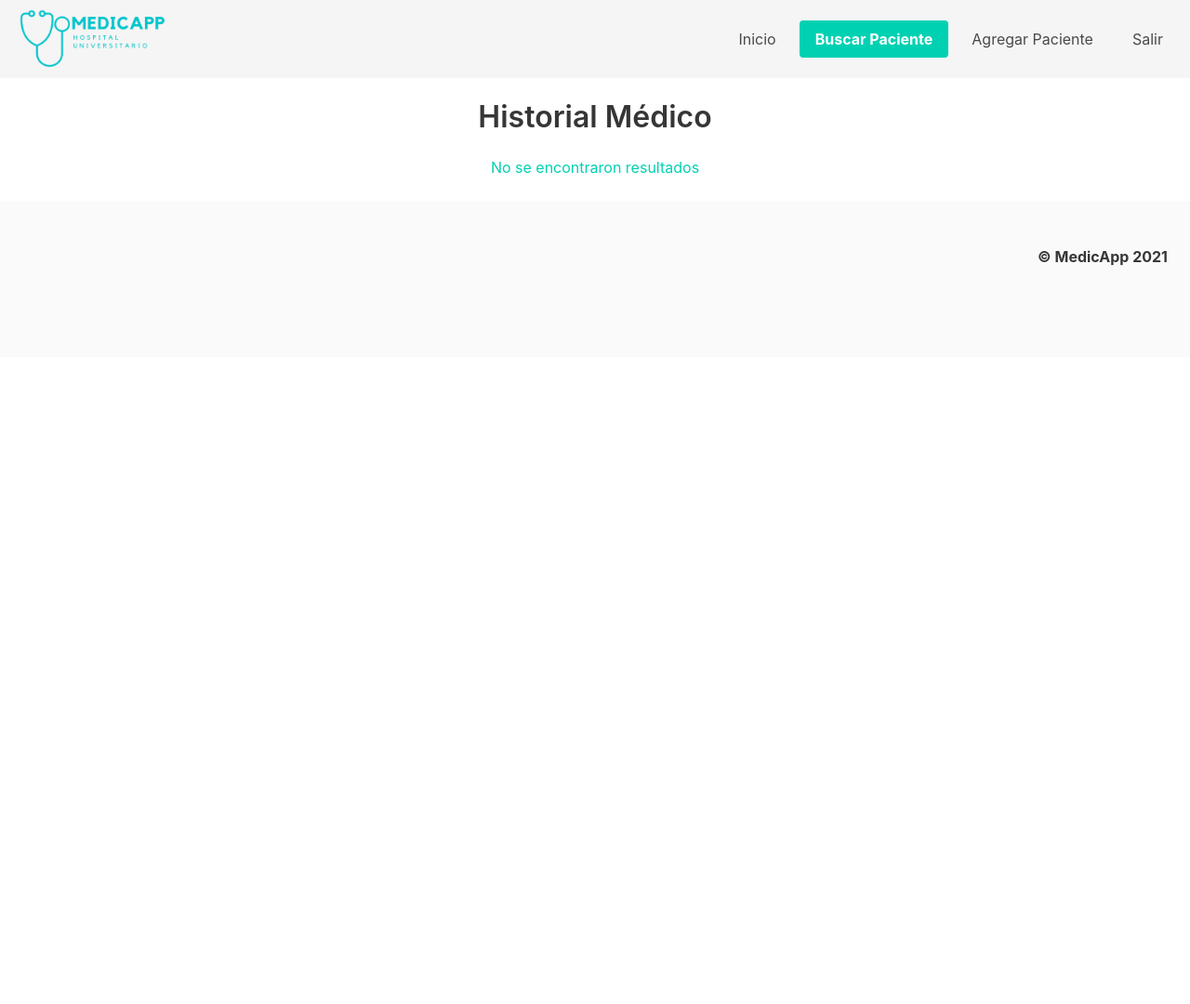
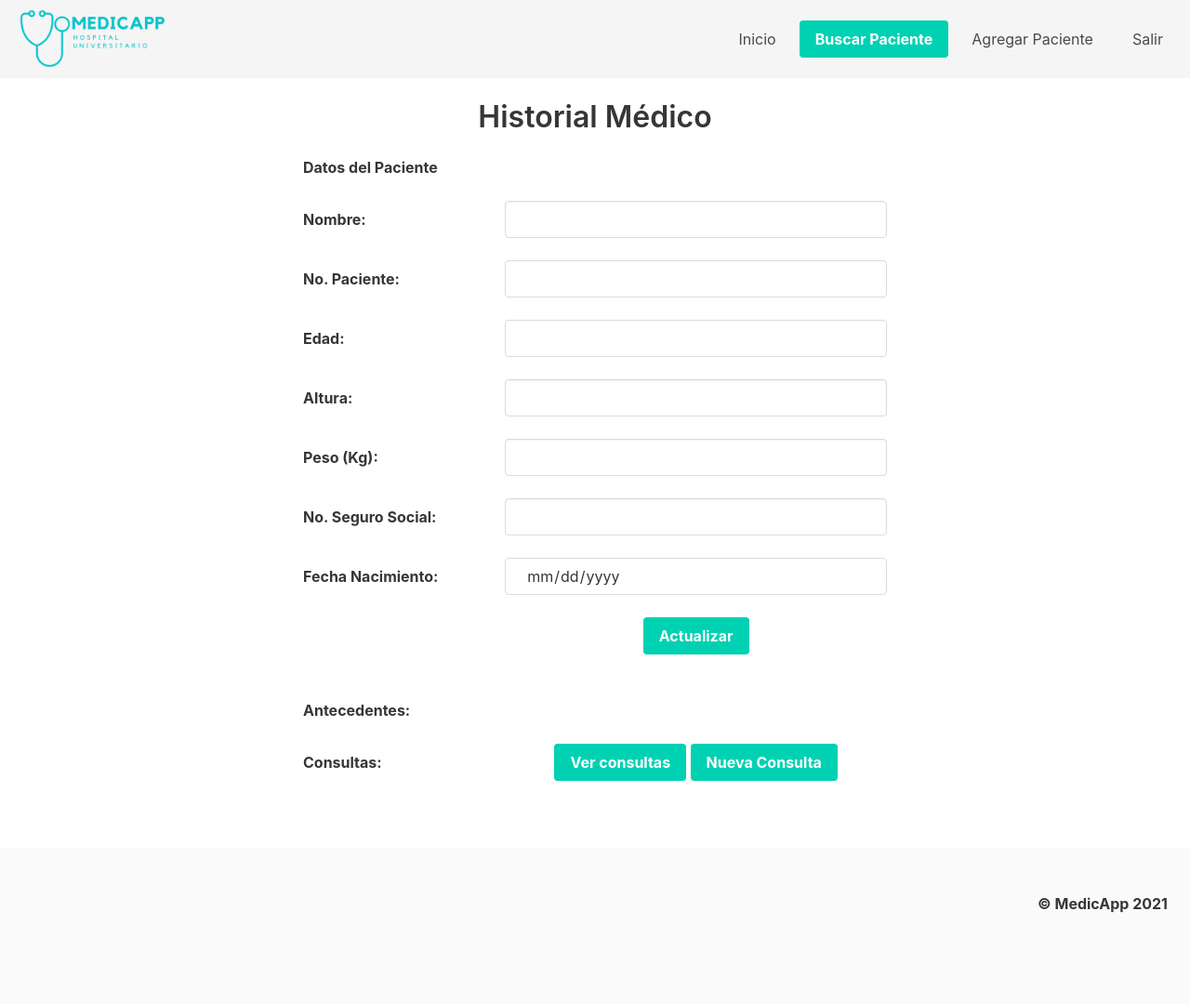
Before and after one commit to Jheb1024/MedicApp-History, a PHP site: page /Proyecto/views/historial/index.php?id=1 in a window 1280 px wide. Shown: the whole page at 93% size. Before the commit the page ends 286 px from the top, so only its background shows below. Run offline with PHP 8.4, Linux system fonts and the light colour scheme; data that the repository does not hold is empty.

Commit message:
Backend Historial

```diff
--- a/controllers/buscar_fecha.php
+++ b/controllers/buscar_fecha.php
@@ -28,7 +28,7 @@
         $salida .= "
                 <tr>
                     <th>" . $fila['id_paciente'] . "</th>
-                    <th><a href='../historial/index.php'>" . $fila['nombre'] . "</a></th>
+                    <th><a href='../historial/index.php?id=".$fila['id_paciente']."'>" . $fila['nombre'] . "</a></th>
                 </tr>
             ";
     }
--- a/controllers/historial_ajax.js
+++ b/controllers/historial_ajax.js
@@ -0,0 +1,40 @@
+$(document).ready(function () {
+   $('#btn-actualizar').click(function () {
+       let nombre = $('#name').val().split(" ");
+       var datos =  "nombre=" + nombre[0] + "&" +
+                    "app=" + nombre[1] + "&" +
+                    "apm=" + nombre[2] + "&" +
+                    "altura=" + $('#altura').val() + "&" +
+                    "peso=" + $('#peso').val() + "&" +
+                    "no_seguro_social=" + $('#no_seguro').val() + "&" +
+                    "id=" + $('#id_paciente').val();
+       $.ajax({
+           type: 'POST',
+           url: '../../controllers/actualizar_historial.php',
+           data: datos,
+           success: function (r) {
+               if (r) {
+                   alert("Información actualizada con éxito.");
+               } else{
+                   alert("No se pudo actualizar.");
+               }
+           }
+       });
+       return false;
+   });
+
+    $('#btn-ver-consultas').click(function () {
+        var id = "id=" + $('#id_paciente').val() + "&" +
+                 "altura=" + $('#altura').val();
+        $.ajax({
+            type: 'POST',
+            url: '../../controllers/mostrar_consultas.php',
+            dataType: 'html',
+            data: id,
+            success: function (respuesta) {
+                $('#consultas').html(respuesta);
+            }
+        });
+        return false;
+    });
+});
--- a/controllers/mostrar_historial.php
+++ /dev/null
@@ -1 +0,0 @@
-<?php
--- a/views/buscar_paciente/index.php
+++ b/views/buscar_paciente/index.php
@@ -77,6 +77,6 @@
     <label class="label has-text-right">&#169 MedicApp 2021</label>
 </footer>
 <script src="../../libs/jquery-3.6.0.min.js"></script>
-<script src="../../controllers/historial_ajax.js"></script>
+<script src="../../controllers/buscar_ajax.js"></script>
 </body>
 </html>
--- a/views/historial/index.php
+++ b/views/historial/index.php
@@ -1,3 +1,11 @@
+<?php
+$mysqli = new mysqli("localhost", "root", "", "doctores");
+
+$salida = "";
+$query = "SELECT * FROM paciente WHERE id_paciente = ".$_GET['id'];
+$resultado = $mysqli->query($query);
+$fila = $resultado->fetch_assoc()
+?>
 <!doctype html>
 <html lang="en">
 <head>
@@ -53,7 +61,7 @@
         </div>
     </div>
     <div class="columns">
-        <div class="column is-half is-offset-one-quarter" id="datos">
+        <div class="column is-half is-offset-one-quarter">
             <div class="columns is-vcentered">
                 <div class="column is-one-third has-text-left">
                     <label class="label">Datos del Paciente</label>
@@ -67,7 +75,7 @@
                     <label class="label">Nombre:</label>
                 </div>
                 <div class="column is-two-thirds">
-                    <input class="input" id="name" type="text" value="Juan Perez" style="text-align: center">
+                    <input class="input" id="name" type="text" value="<?php echo $fila['nombre']." ".$fila['app']." ".$fila['apm']?>" style="text-align: center">
                 </div>
             </div>
             <div class="columns is-vcentered">
@@ -75,7 +83,7 @@
                     <label class="label">No. Paciente:</label>
                 </div>
                 <div class="column is-two-thirds">
-                    <label class="label">1560</label>
+                    <input class="input" readonly id="no_paciente" type="text" value="<?php echo $fila['id_paciente']?>" style="text-align: center">
                 </div>
             </div>
             <div class="columns is-vcentered">
@@ -83,7 +91,7 @@
                     <label class="label">Edad:</label>
                 </div>
                 <div class="column is-two-thirds">
-                    <label class="label">21 Años</label>
+                    <input class="input" readonly id="edad" type="text" value="<?php echo $fila['edad']?>" style="text-align: center">
                 </div>
             </div>
             <div class="columns is-vcentered">
@@ -91,7 +99,7 @@
                     <label class="label">Altura:</label>
                 </div>
                 <div class="column is-two-thirds">
-                    <input class="input" type="number" value="1.71" style="text-align: center">
+                    <input class="input" type="number" id="altura" value="<?php echo $fila['altura']?>" style="text-align: center">
                 </div>
             </div>
             <div class="columns is-vcentered">
@@ -99,7 +107,7 @@
                     <label class="label">Peso (Kg):</label>
                 </div>
                 <div class="column is-two-thirds">
-                    <input class="input" type="number" value="70"style="text-align: center">
+                    <input class="input" type="number" id="peso" value="<?php echo $fila['peso']?>"style="text-align: center">
                 </div>
             </div>
             <div class="columns is-vcentered">
@@ -107,7 +115,7 @@
                     <label class="label">No. Seguro Social:</label>
                 </div>
                 <div class="column is-two-thirds">
-                    <input class="input" type="number" value="1234567890" style="text-align: center">
+                    <input class="input" type="number" id="no_seguro" value="<?php echo $fila['no_seguro_social']?>" style="text-align: center">
                 </div>
             </div>
             <div class="columns is-vcentered">
@@ -115,7 +123,7 @@
                     <label class="label">Fecha Nacimiento:</label>
                 </div>
                 <div class="column is-two-thirds">
-                    <label class="label">15 de Enero de 1998</label>
+                    <input class="input" readonly id="fecha_nacimiento" type="date" value="<?php echo $fila['FechaNacimiento']?>" style="text-align: center">
                 </div>
             </div>
             <div class="columns is-vcentered">
@@ -123,18 +131,23 @@
 
                 </div>
                 <div class="column is-two-thirds">
-                    <a class="button is-primary">
+                    <a class="button is-primary" id="btn-actualizar">
                         <strong>Actualizar</strong>
                     </a>
                 </div>
             </div>
             <br>
+            <?php
+                $query = "SELECT * FROM historialmedico WHERE id_paciente = ".$_GET['id'];
+                $resultado = $mysqli->query($query);
+                $fila = $resultado->fetch_assoc()
+            ?>
             <div class="columns is-vcentered">
                 <div class="column is-one-third has-text-left">
                     <label class="label">Antecedentes:</label>
                 </div>
-                <div class="column is-two-thirds">
-                    <label class="label">Alergia a los antibióticos, diabetes, hipertensión.</label>
+                <div class="column is-two-thirds" id="antecedentes">
+                    <label class="label"><?php echo $fila['antecedentes'] ?></label>
                 </div>
             </div>
             <div class="columns is-vcentered">
@@ -142,22 +155,31 @@
                     <label class="label">Consultas:</label>
                 </div>
                 <div class="column is-two-thirds">
-                    <a class="button is-primary">
+                    <a class="button is-primary" id="btn-ver-consultas">
                         <strong>Ver consultas</strong>
                     </a>
-                    <a class="button is-primary">
+                    <a class="button is-primary" href="../consulta/index.php">
                         <strong>Nueva Consulta</strong>
                     </a>
+                </div>
+            </div>
+            <br>
+            <div class="columns is-centered">
+                <div class="column is-one-third has-text-left">
+
+                </div>
+                <div class="column is-two-thirds" id="consultas">
+
                 </div>
             </div>
         </div>
     </div>
 </main>
-<input type="text" style="visibility: hidden" id="paciente" value="<?php echo $_GET['id']?>">
+<input type="text" style="visibility: hidden" id="id_paciente" value="<?php echo $_GET['id']?>">
 <footer class="footer">
     <label class="label has-text-right">&#169 MedicApp 2021</label>
 </footer>
 <script src="../../libs/jquery-3.6.0.min.js"></script>
-<script src="../../controllers/buscar_ajax.js"></script>
+<script src="../../controllers/historial_ajax.js"></script>
 </body>
 </html>
```
Also changed, not shown: controllers/actualizar_historial.php (added, +15 -0 lines), controllers/mostrar_consultas.php (added, +40 -0 lines).
